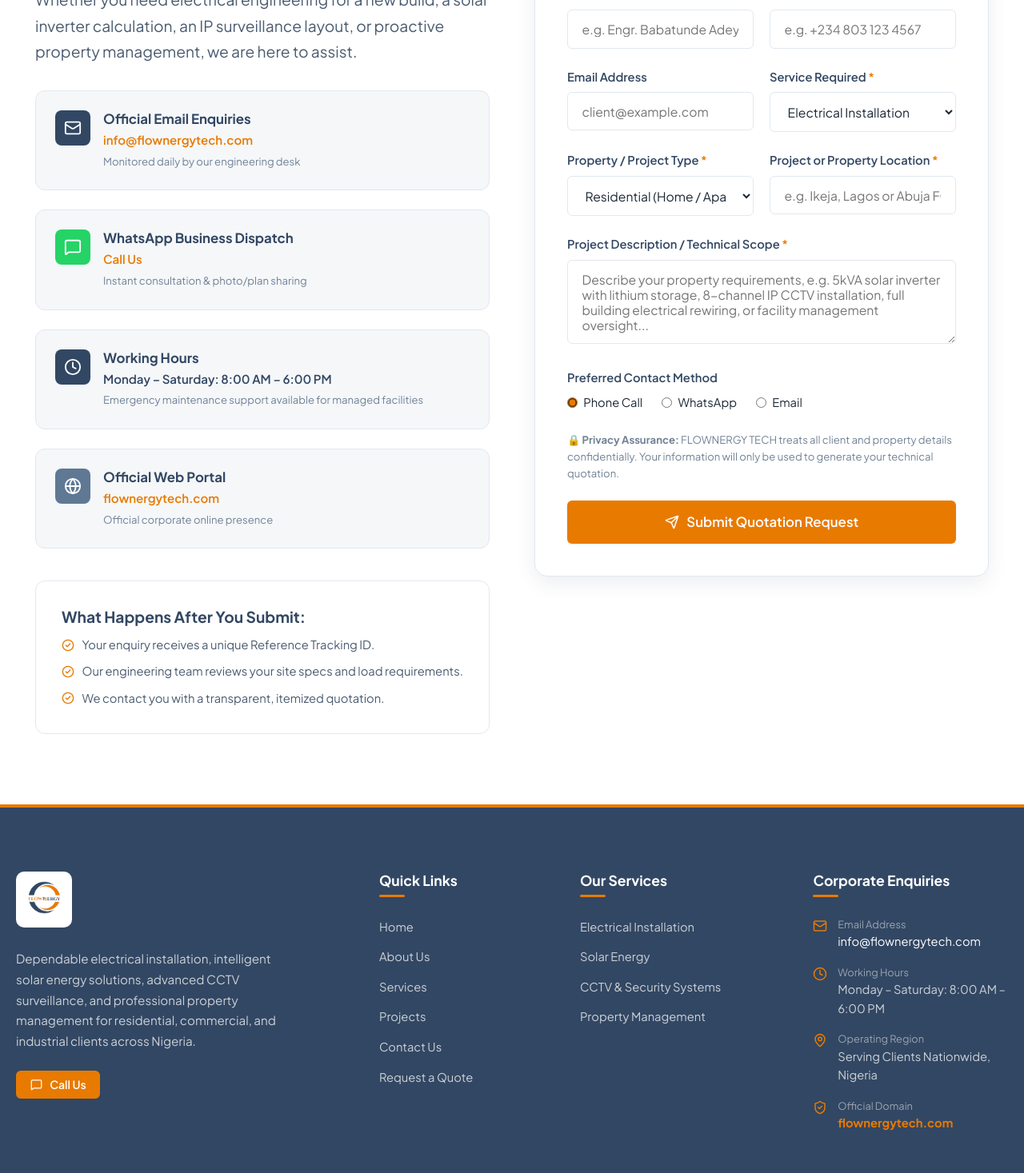
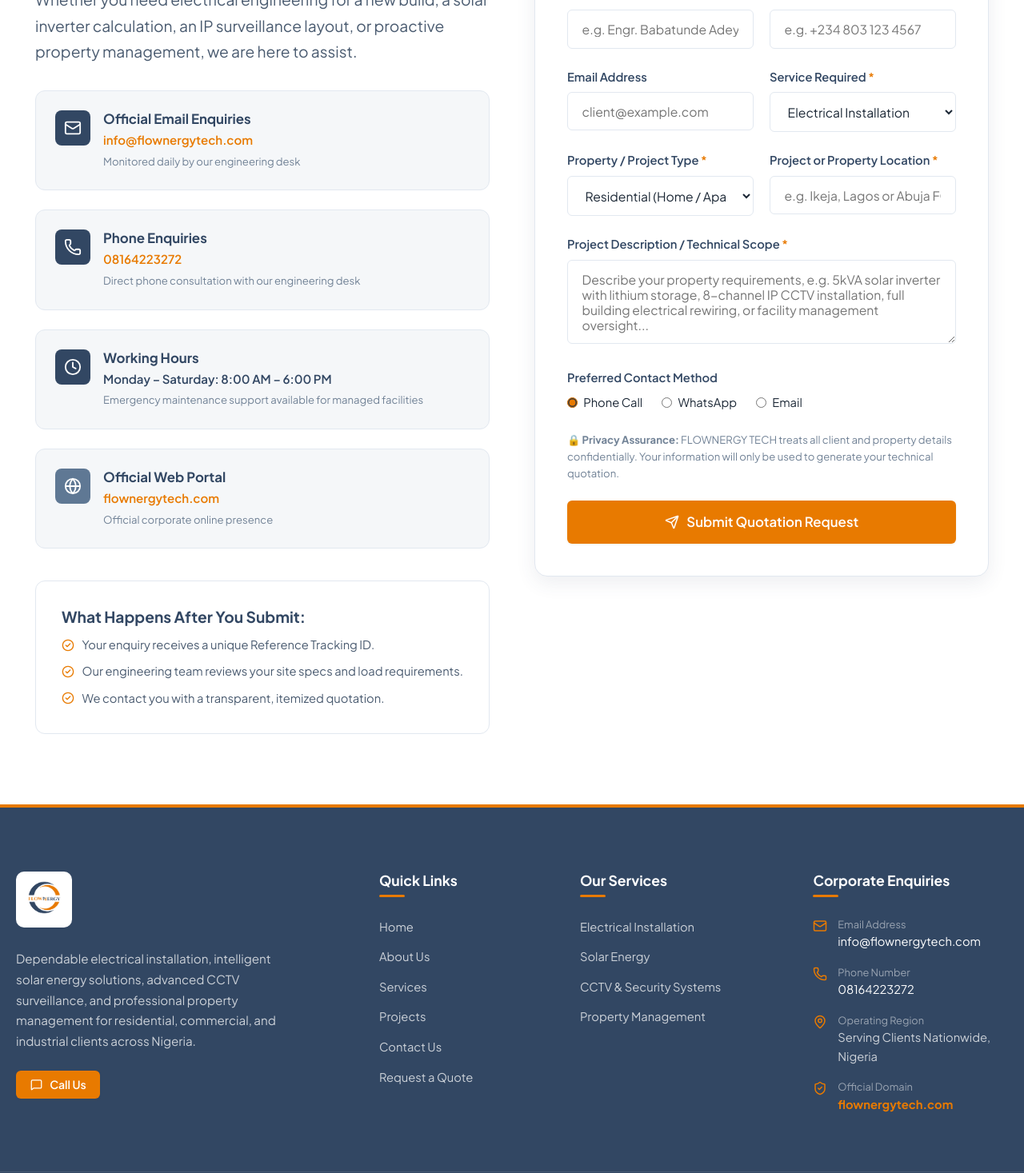
Before and after one commit to Josephfanijo/flfownergytech, a React (Vite) app: page /contact in a window 1280 px wide. Shown: the part 657-2124 px from the top of the page at 80% size. Built offline with nearby package versions, Linux system fonts and the light colour scheme.

Commit message:
feat: add Footer component and Contact page

```diff
--- a/src/components/Footer.jsx
+++ b/src/components/Footer.jsx
@@ -1,6 +1,6 @@
 import React from 'react';
 import { Link } from 'react-router-dom';
-import { Mail, MapPin, Clock, ShieldCheck, MessageSquare } from 'lucide-react';
+import { Mail, MapPin, Phone, ShieldCheck, MessageSquare } from 'lucide-react';
 import { COMPANY_INFO, SERVICES } from '../data/companyData';
 
 const CURRENT_YEAR = new Date().getFullYear();
@@ -84,10 +84,10 @@ export default function Footer() {
             </div>
 
             <div className="footer-contact-item">
-              <Clock size={18} className="footer-contact-icon" />
+              <Phone size={18} className="footer-contact-icon" />
               <div>
-                <span style={{ display: 'block', fontSize: '0.8rem', color: 'rgba(255, 255, 255, 0.5)' }}>Working Hours</span>
-                <span>{COMPANY_INFO.operatingHours}</span>
+                <span style={{ display: 'block', fontSize: '0.8rem', color: 'rgba(255, 255, 255, 0.5)' }}>Phone Number</span>
+                <a href="tel:08164223272" style={{ color: '#FFFFFF' }}>08164223272</a>
               </div>
             </div>
 
--- a/src/pages/Contact.jsx
+++ b/src/pages/Contact.jsx
@@ -3,7 +3,7 @@ import { useLocation, useSearchParams } from 'react-router-dom';
 import {
   Mail,
   Clock,
-  MessageSquare,
+  Phone,
   CheckCircle2,
   Globe
 } from 'lucide-react';
@@ -64,21 +64,21 @@ export default function Contact() {
                 </div>
 
                 <div style={{ display: 'flex', alignItems: 'flex-start', gap: '1rem', padding: '1.5rem', backgroundColor: '#F5F7F9', borderRadius: '12px', border: '1px solid #E2E8F0' }}>
-                  <div style={{ width: '44px', height: '44px', borderRadius: '8px', backgroundColor: '#25D366', color: '#FFFFFF', display: 'flex', alignItems: 'center', justifyContent: 'center', flexShrink: 0 }}>
-                    <MessageSquare size={22} />
+                  <div style={{ width: '44px', height: '44px', borderRadius: '8px', backgroundColor: '#324763', color: '#FFFFFF', display: 'flex', alignItems: 'center', justifyContent: 'center', flexShrink: 0 }}>
+                    <Phone size={22} />
                   </div>
                   <div>
-                    <h4 style={{ color: '#324763', marginBottom: '0.2rem', fontSize: '1.05rem' }}>WhatsApp Business Dispatch</h4>
+                    <h4 style={{ color: '#324763', marginBottom: '0.2rem', fontSize: '1.05rem' }}>Phone Enquiries</h4>
                     <p style={{ margin: 0, fontSize: '0.94rem' }}>
                       <a
                         href="tel:08164223272"
-                        style={{ color: '#E87A00', fontWeight: 600, padding: 0, textAlign: 'left', textDecoration: 'none' }}
+                        style={{ color: '#E87A00', fontWeight: 600 }}
                         aria-label="Call Flownergy on 08164223272"
                       >
-                        Call Us
+                        08164223272
                       </a>
                     </p>
-                    <span style={{ fontSize: '0.82rem', color: '#718296' }}>Instant consultation & photo/plan sharing</span>
+                    <span style={{ fontSize: '0.82rem', color: '#718296' }}>Direct phone consultation with our engineering desk</span>
                   </div>
                 </div>
 
```
